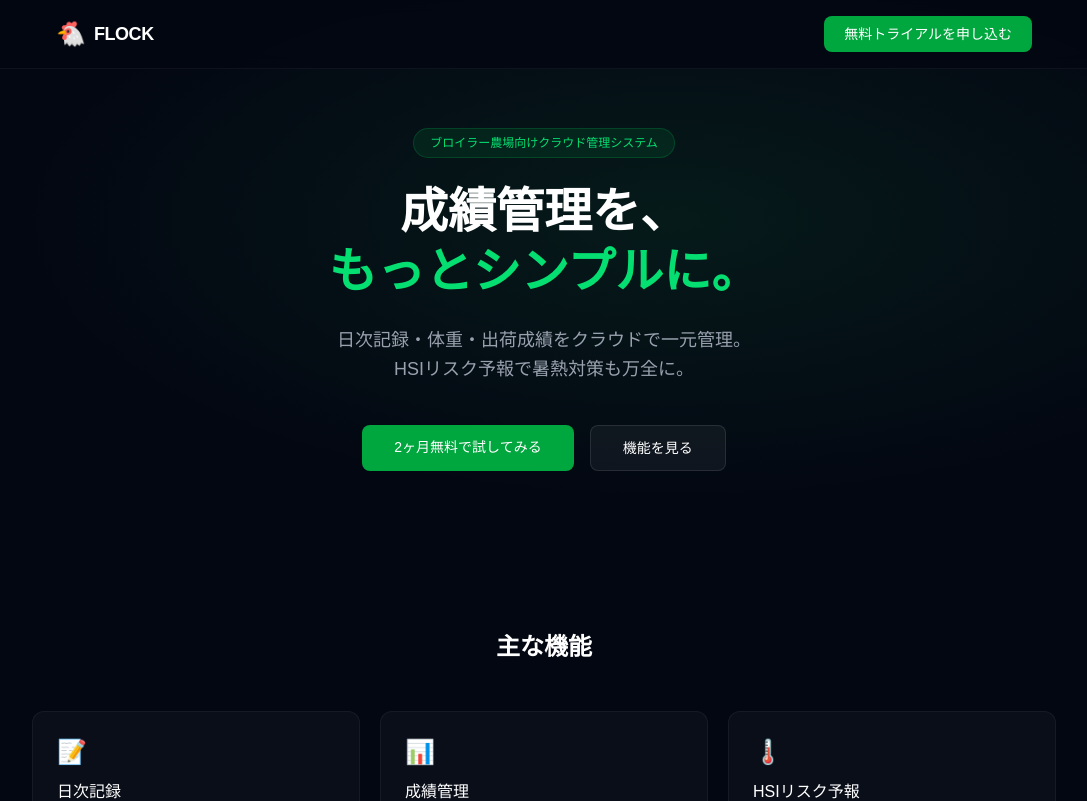
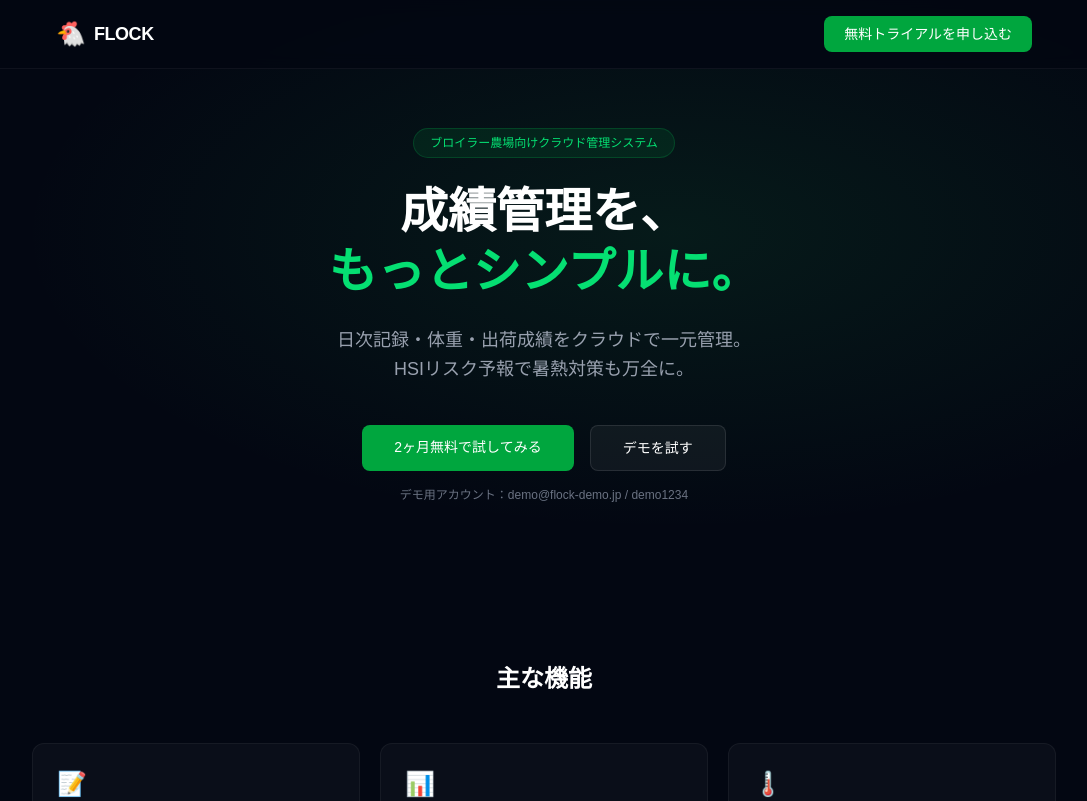
Before and after one commit to tamagoisegg/flock_lp, a Next.js app: page / in a window 1280 px wide. Shown: the top 801 px of the page, without its empty margins (96-1183 px from the left). Built offline with nearby package versions, Linux system fonts and the light colour scheme.

Commit message:
Add files via upload

```diff
--- a/app/page.tsx
+++ b/app/page.tsx
@@ -36,11 +36,15 @@ export default function LPPage() {
               className="bg-green-600 hover:bg-green-500 text-white font-medium px-8 py-3 rounded-lg transition-colors text-sm">
               2ヶ月無料で試してみる
             </a>
-            <a href="#features"
+            <a href="https://flock-demo-snowy.vercel.app/"
+              target="_blank" rel="noopener noreferrer"
               className="bg-white/5 hover:bg-white/10 text-white border border-white/10 font-medium px-8 py-3 rounded-lg transition-colors text-sm">
-              機能を見る
+              デモを試す
             </a>
           </div>
+          <p className="text-xs text-gray-500 mt-4">
+            デモ用アカウント：demo@flock-demo.jp / demo1234
+          </p>
         </div>
       </section>
 
```
